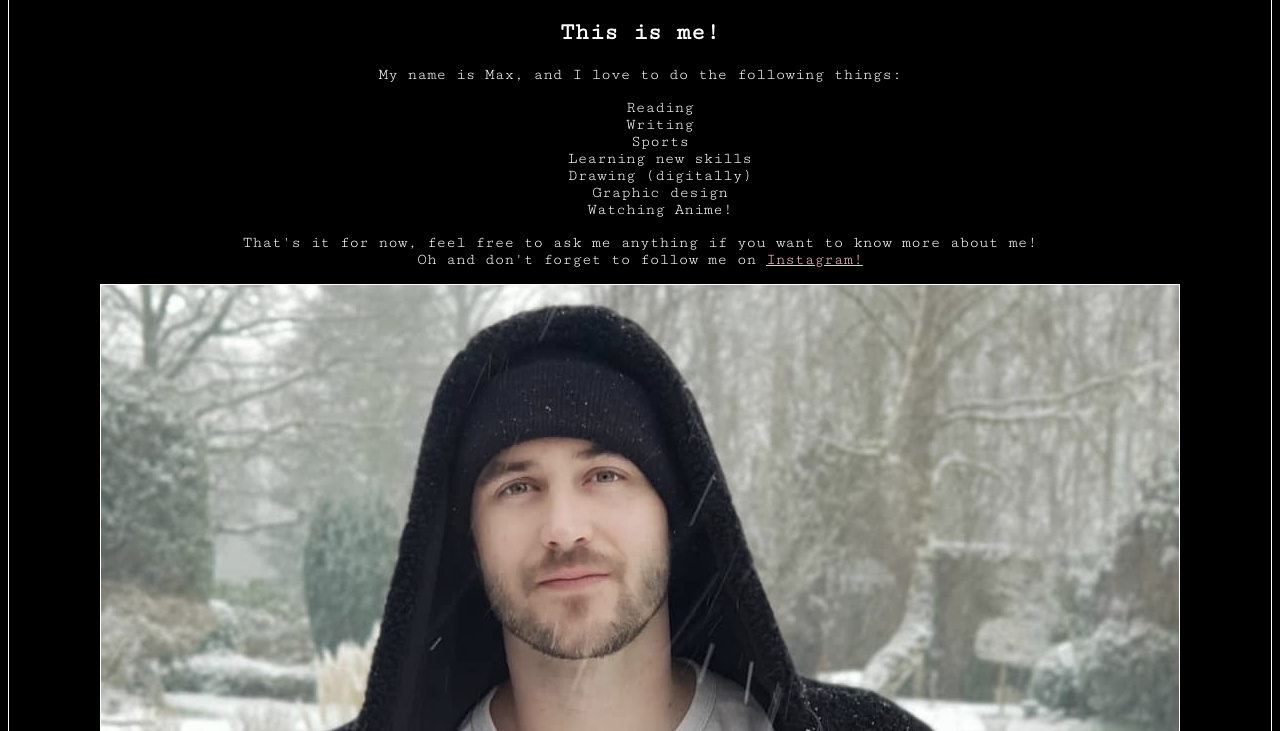
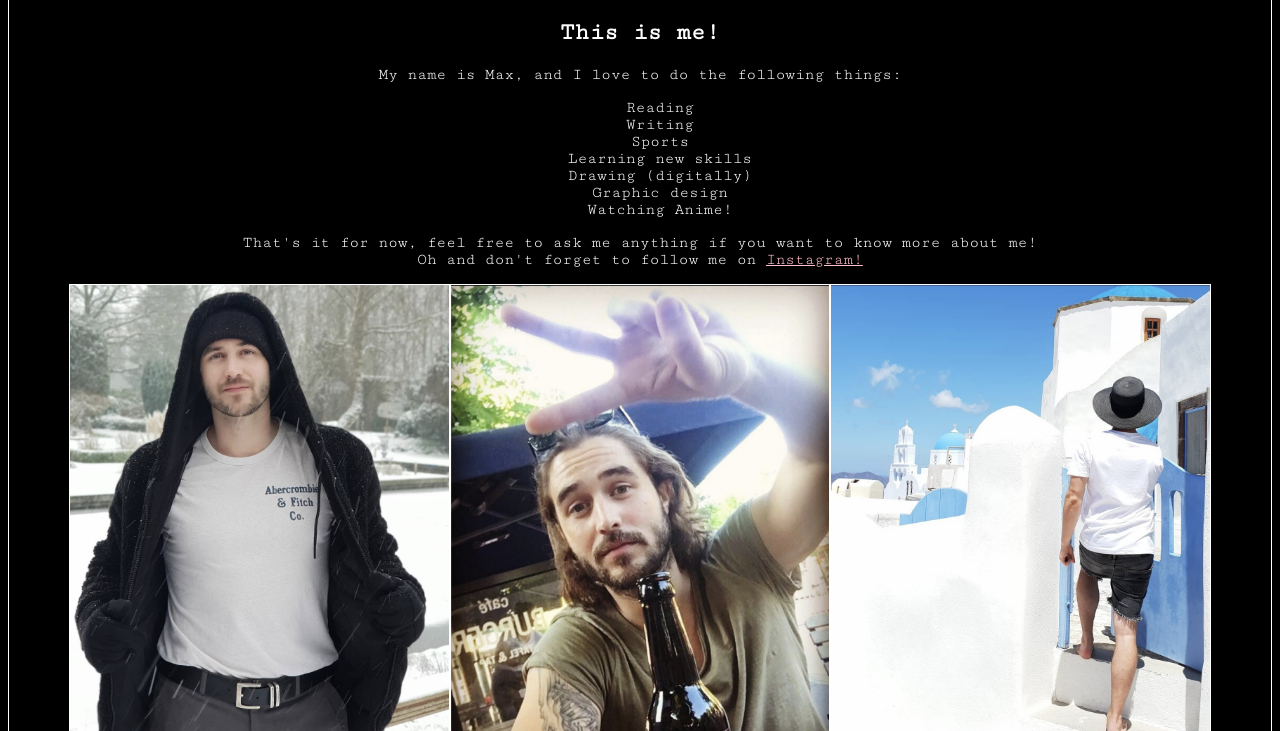
Before and after one commit to Flipmemax/static-html-website, a plain HTML site: page index.html in a window 1280 px wide. Shown: the part 69-800 px from the top of the page. Drawn offline with Linux system fonts and the light colour scheme.

Commit message:
add images

```diff
--- a/index.html
+++ b/index.html
@@ -22,7 +22,11 @@
         <li>Watching Anime!</li>
     </ul>
     <p>That's it for now, feel free to ask me anything if you want to know more about me! <br> Oh and don't forget to follow me on <a href="https://instagram.com/flipmemax" target="_blank" class="link">Instagram!</a></p>
+		<div class="imagebox">
 		<img src="images/me.jpg" alt="a picture of me standing in the snow">
+		<img src="images/me2.jpg" alt="me drinking a beer">
+		<img src="images/me3.jpg" alt="me in Pyrgoos, Santorini (Greece)">
 			</div>
+	</div>
 </body>
 </html>
--- a/styles.css
+++ b/styles.css
@@ -16,8 +16,13 @@ li {
 .pagebox {
     border: 1px solid white;
 }
+.imagebox {
+    display: flex;
+    justify-content: center;
+
+}
 img {
-    max-width: 100%;
+    max-width: 30%;
     height: auto;
     border: 1px solid white;
     margin-bottom: 25px;
```
Also changed, not shown: images/me2.jpg (added), images/me3.jpg (added).
